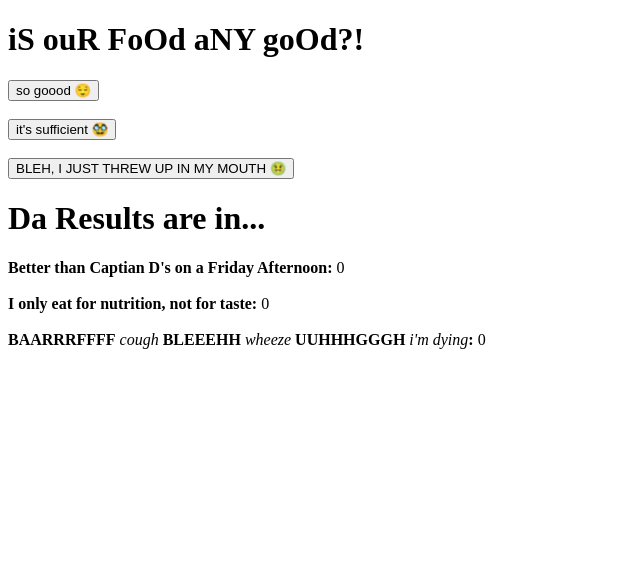
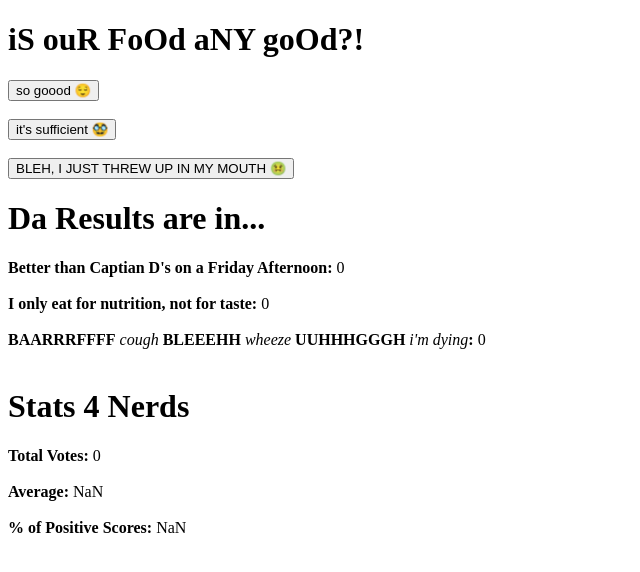
Before and after one commit to awesomebunny2/Full-Stack-Open, a React (Vite) app in the folder Part 1/1.6-1.14/: page / in a window 1280 px wide. Shown: the top 572 px of the page, without its empty margins (0-640 px from the left). Built offline with nearby package versions, Linux system fonts and the light colour scheme.

Commit message:
Exercise 1.7

```diff
--- a/Part 1/1.6-1.14/src/App.jsx
+++ b/Part 1/1.6-1.14/src/App.jsx
@@ -30,13 +30,16 @@ const App = () => {
     const [bad, setBad] = useState(0);
 
     const setValue = (valueArr, value) => {
-        console.log(valueArr, value);
         valueArr(value);
     };
 
     const goodText = <><b>Better than Captian D's on a Friday Afternoon:</b> {good}<br/><br/></>;
     const neutralText = <><b>I only eat for nutrition, not for taste:</b> {neutral}<br/><br/></>;
     const badText = <><b>BAARRRFFFF</b> <i>cough</i> <b>BLEEEHH</b> <i>wheeze</i> <b>UUHHHGGGH</b> <i>i'm dying</i><b>:</b> {bad}<br/><br/></>;
+
+    const allText = <><b>Total Votes:</b> {good + neutral + bad}<br/><br/></>
+    const average = <><b>Average:</b> {(good + -Math.abs(bad))/(good + neutral + bad)}<br/><br/></>
+    const positivePercent = <><b>% of Positive Scores:</b> {(good/(good + neutral + bad))*100}<br/><br/></>
 
     return (
         <div>
@@ -50,6 +53,10 @@ const App = () => {
             <Display value={goodText} type={"body"}/>
             <Display value={neutralText} type={"body"}/>
             <Display value={badText} type={"body"}/>
+            <Display value={"Stats 4 Nerds"} type={"header"}/>
+            <Display value={allText} type={"body"}/>
+            <Display value={average} type={"body"}/>
+            <Display value={positivePercent} type={"body"}/>
         </div>
     )
 };
```
Also changed, not shown: 1 other file (tests, documents, lock files or other folders).
